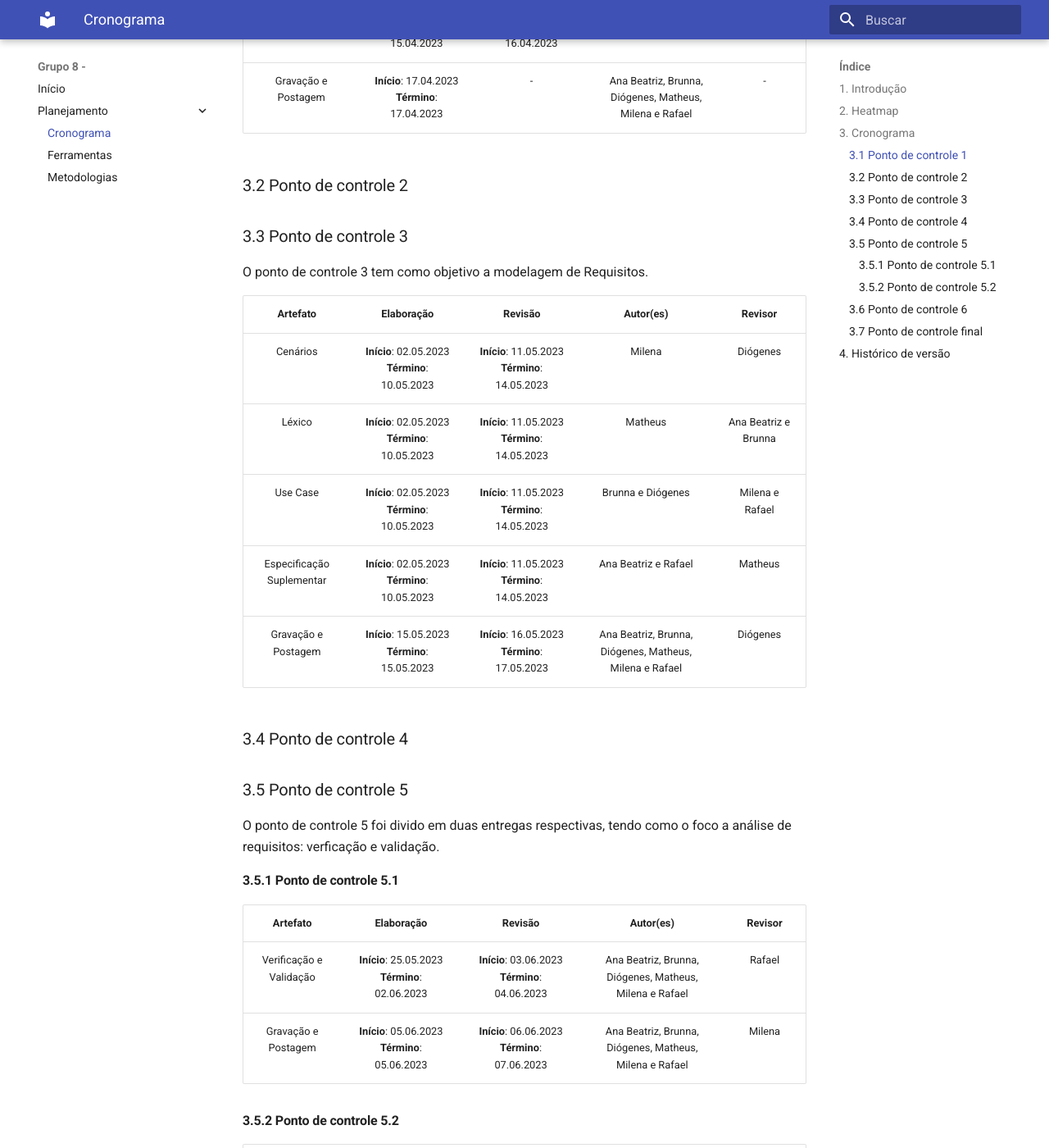
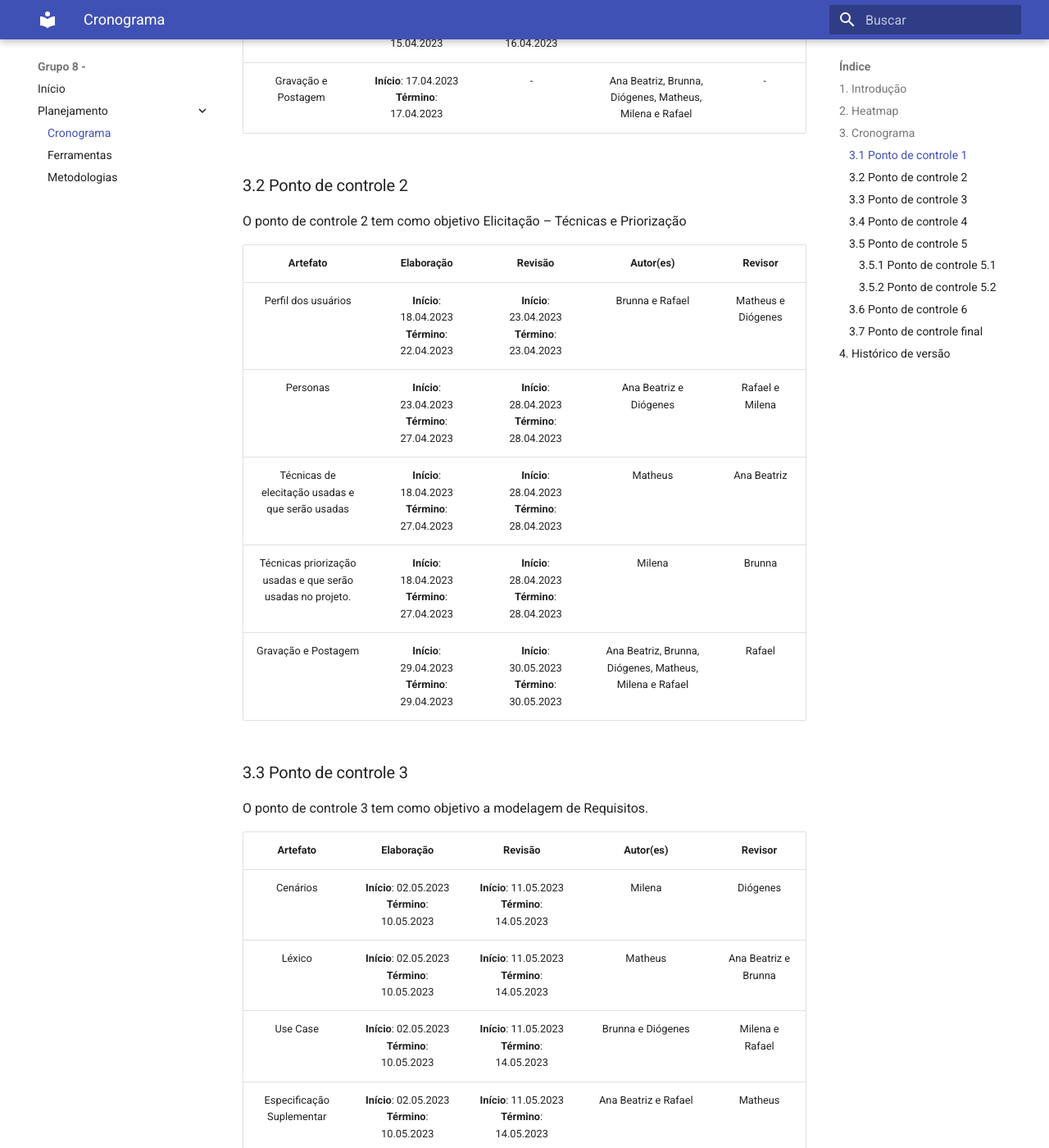
Before and after one commit to Requisitos-de-Software/2023.1-Twitch, an MkDocs documentation site: the page built from docs/planejamento/cronograma.md, in a window 1280 px wide and 1400 px high, scrolled down 1572 px. Shown: the whole window at 82% size. Built offline with MkDocs 1.6.1 and Material for MkDocs 9.7.7, drawn with Linux system fonts in a browser that asks for light colours; some of the changed text lies outside the part shown.

Commit message:
Adição do cronograma dos pontos de controle 2, 3 e 6

```diff
--- a/docs/planejamento/cronograma.md
+++ b/docs/planejamento/cronograma.md
@@ -30,6 +30,15 @@
 | Gravação e Postagem | **Início**: 17.04.2023  **Término**: 17.04.2023 | - | Ana Beatriz, Brunna, Diógenes, Matheus, Milena e Rafael | - |
 
 ### 3.2 Ponto de controle 2
+O ponto de controle 2 tem como objetivo Elicitação – Técnicas e Priorização
+
+| Artefato | Elaboração| Revisão | Autor(es)  | Revisor  |
+| :------: | :-------: | :-----: | :--------: | :------: |
+| Perfil dos usuários | **Início**: 18.04.2023 **Término**: 22.04.2023 | **Início**: 23.04.2023  **Término**: 23.04.2023 | Brunna e Rafael | Matheus e Diógenes |
+| Personas | **Início**: 23.04.2023 **Término**: 27.04.2023 | **Início**: 28.04.2023  **Término**: 28.04.2023 | Ana Beatriz e Diógenes | Rafael e Milena |
+| Técnicas de elecitação usadas e que serão usadas | **Início**: 18.04.2023 **Término**: 27.04.2023 | **Início**: 28.04.2023  **Término**: 28.04.2023 | Matheus | Ana Beatriz |
+| Técnicas priorização usadas e que serão usadas no projeto. | **Início**: 18.04.2023 **Término**: 27.04.2023 | **Início**: 28.04.2023  **Término**: 28.04.2023 | Milena | Brunna |
+| Gravação e Postagem | **Início**: 29.04.2023  **Término**: 29.04.2023 | **Início**: 30.05.2023  **Término**: 30.05.2023 |  Ana Beatriz, Brunna, Diógenes, Matheus, Milena e Rafael | Rafael |
 
 ### 3.3 Ponto de controle 3
 O ponto de controle 3 tem como objetivo a modelagem de Requisitos.
@@ -43,6 +52,14 @@
 | Gravação e Postagem | **Início**: 15.05.2023  **Término**: 15.05.2023 | **Início**: 16.05.2023  **Término**: 17.05.2023 |  Ana Beatriz, Brunna, Diógenes, Matheus, Milena e Rafael | Diógenes |
 
 ### 3.4 Ponto de controle 4
+O ponto de controle 4 refere-se à Modelagem de Requisitos - Ágil
+
+| Artefato | Elaboração| Revisão | Autor(es)  | Revisor  |
+| :------: | :-------: | :-----: | :--------: | :------: |
+| Histórias de Usuário | **Início**: 18.05.2023 **Término**: 20.05.2023 | **Início**: 20.05.2023  **Término**: 20.05.2023 | Ana Beatriz e Brunna | Milena e Rafael |
+| Backlogs | **Início**: 20.05.2023 **Término**: 22.05.2023 | **Início**: 22.05.2023  **Término**: 22.05.2023 | Milena e Rafael | Diógenes e Matheus |
+| NFR Framework | **Início**: 18.05.2023 **Término**: 22.05.2023 | **Início**: 22.05.2023  **Término**: 22.04.2023 | Diógenes e Matheus | Ana Beatriz e Brunna |
+| Gravação e Postagem | **Início**: 23.05.2023  **Término**: 23.05.2023 | **Início**: 24.05.2023  **Término**: 24.05.2023 | Ana Beatriz, Brunna, Diógenes, Matheus, Milena e Rafael | Rafael |
 
 ### 3.5 Ponto de controle 5
 O ponto de controle 5 foi divido em duas entregas respectivas, tendo como o foco a análise de requisitos: verficação e validação.
@@ -62,6 +79,14 @@
 | Gravação e Postagem | **Início**: 12.06.2023  **Término**: 12.06.2023 | **Início**: 13.06.2023  **Término**: 14.06.2023 |  Ana Beatriz, Brunna, Diógenes, Matheus, Milena e Rafael | Brunna |
 
 ### 3.6 Ponto de controle 6
+Ponto de controle 6 - Gerência de Desenvolvimento de Software orientada à baseline de Requisitos
+
+| Artefato | Elaboração| Revisão | Autor(es)  | Revisor  |
+| :------: | :-------: | :-----: | :--------: | :------: |
+| Backward From | **Início**: 15.06.2023 **Término**: 18.06.2023 | **Início**: 18.06.2023  **Término**: 18.06.2023 | Diógenes e Milena | Matheus e Brunna |
+| Forward From | **Início**: 15.06.2023 **Término**: 18.06.2023 | **Início**: 18.06.2023  **Término**: 18.06.2023 | Matheus e Brunna | Diógenes e Matheus |
+| Matriz Geral | **Início**: 15.06.2023 **Término**: 18.06.2023 | **Início**: 18.06.2023  **Término**: 18.06.2023 | Ana Beatriz e Rafael | Diógenes e Milena |
+| Gravação e Postagem | **Início**: 19.06.2023  **Término**: 19.06.2023 | **Início**: 20.06.2023  **Término**: 20.06.2023 | Ana Beatriz, Brunna, Diógenes, Matheus, Milena e Rafael | Ana Beatriz |
 
 ### 3.7 Ponto de controle final
 No ponto de controle final deve ser feita uma verificação, correção e refinamento dos artefatos para ser entregue na avaliação final do projeto.
@@ -75,4 +100,5 @@
 |    Data    | Versão | Descrição                                                                      | Autor(es)  | Revisor  |
 | :--------: | :----: | :----------------------------------------------------------------------------: | :--------: | :------: |
 | 11.04.2023 | 1.0    | Criação do documento, adição de introdução e criação do template do cronograma |   Milena   |    -     |
-| 15.04.2023 | 1.1    | Adição do cronograma dos pontos de controle 1,3,5 e final |   Milena   |    -     |
+| 15.04.2023 | 1.1    | Adição do cronograma dos pontos de controle 1, 3, 5 e final |   Milena   |    -     |
+| 15.04.2023 | 1.2    | Adição do cronograma dos pontos de controle 2, 3 e 6 |   Ana Beatriz   |    -     |
```
